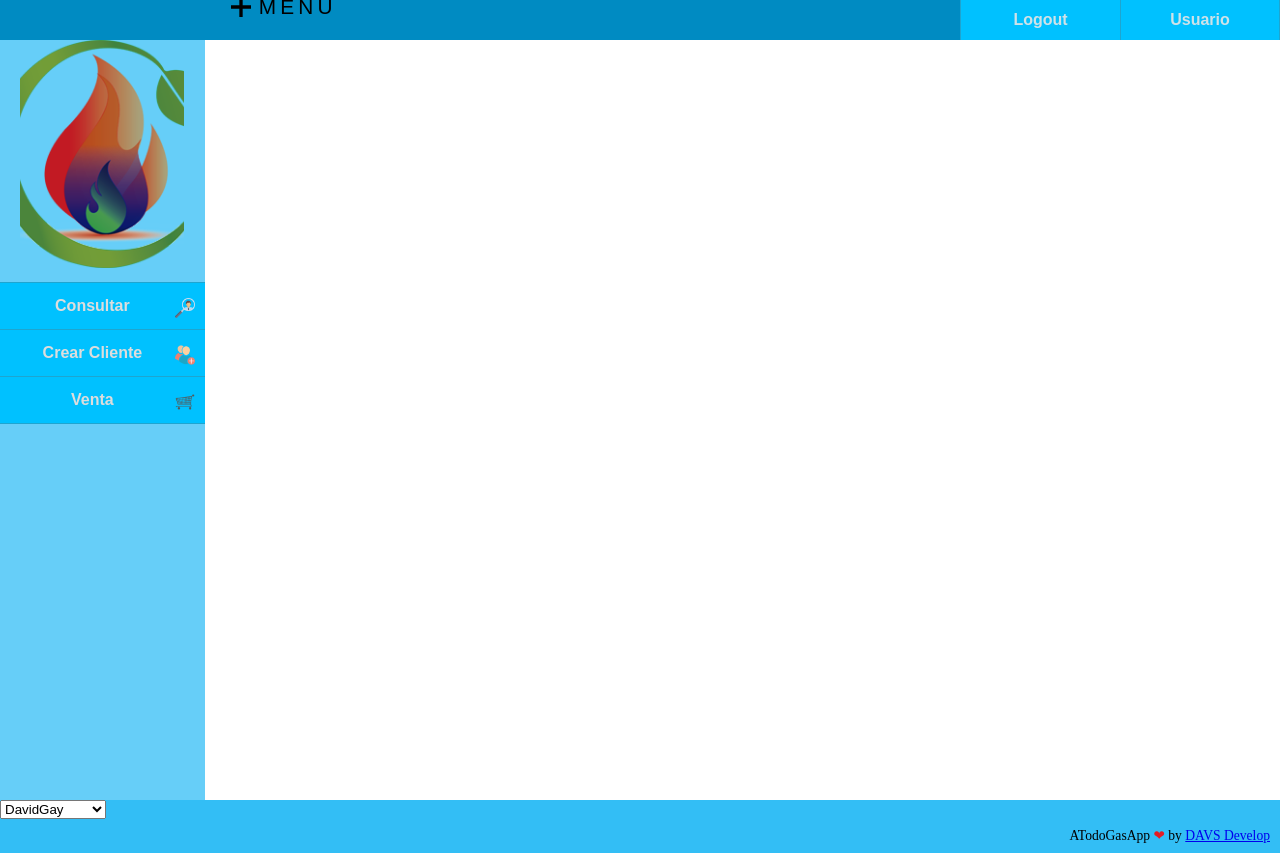
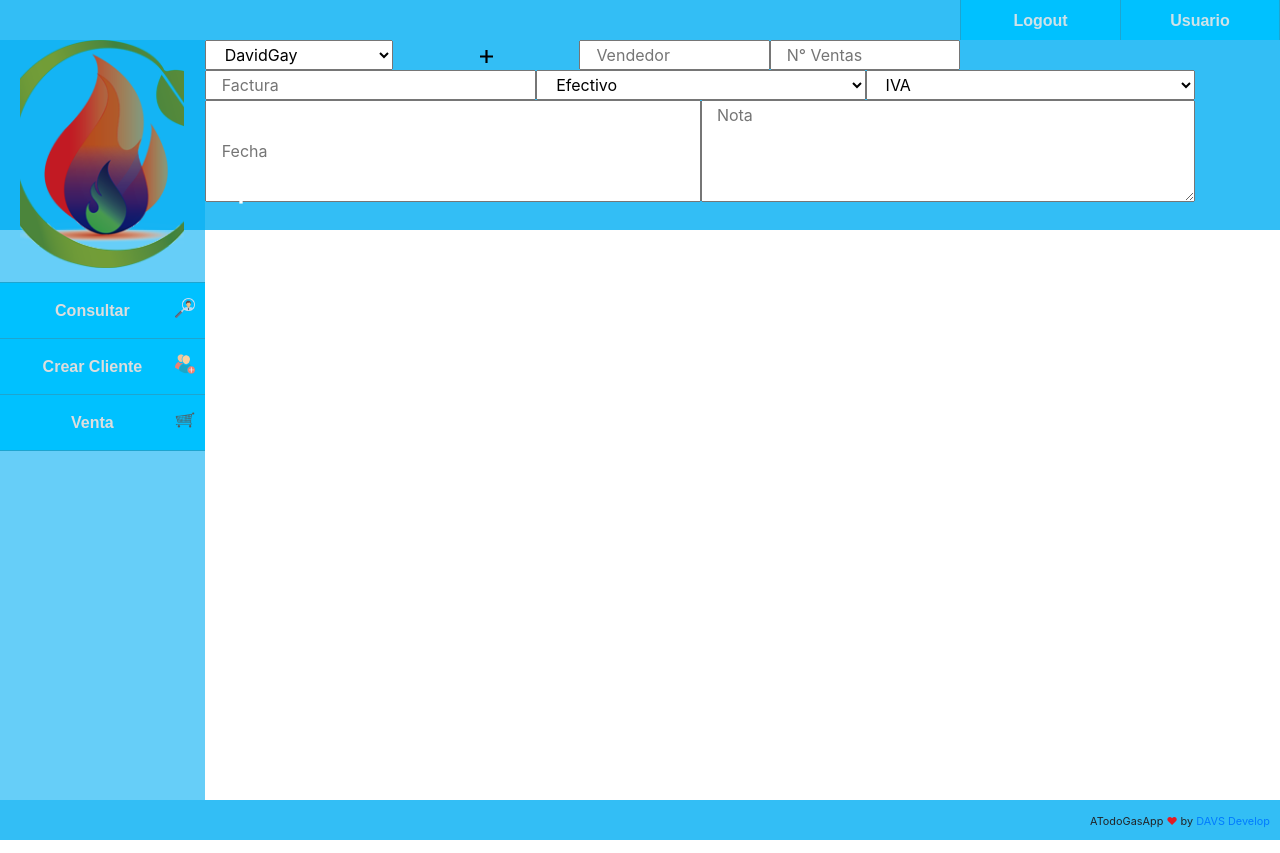
Before and after one commit to davidneitor185/ProyectoDS, a Django app: page /ATodoGasApp/ventas in a window 1280 px wide. Run offline with Django 3.2, Linux system fonts and the light colour scheme; some libraries are stand-ins or nearby versions.

Commit message:
Intento venta

```diff
--- /dev/null
+++ b/ATodoGasWeb/ATodoGasApp/static/ATodoGasApp/css/cs_Ventas.css
@@ -0,0 +1,97 @@
+
+.seccionArriba{
+background-color: rgba(0, 174, 243, .8);
+position: static;
+z-index: -1;
+width: 100%;
+height: 25%;
+
+
+
+}
+/*
+.seccionArriba .contenedorSec{
+    width: 100%;
+    height: 100%;
+    padding-top: 1%;
+
+
+
+}
+
+.separacion{
+    position: static;
+    display: grid;
+    width: 60%;
+
+}
+
+.textos{
+    width: 80%;
+    background-color: blanchedalmond;
+}
+
+.items{
+    display: grid;
+    grid-template-columns: 12% 12% 12%;
+    padding: 0.2em;
+    margin: 0.2em;
+    float: left;
+
+}
+.items2{
+    display: grid;
+    grid-template-columns: 12% 12% 12%;
+    padding: 0.2em;
+    margin: 0.2em;
+    float: left;
+}*/
+/*
+.contenedorSec  .clienteBto{
+    width: 12%;
+    height: 18%;
+
+    float: left;
+    margin-right: 5%;
+}
+
+
+.botonCliente{
+    margin-left: 2px;
+}
+
+.contenedorSec .camposTextoA{
+
+    display: grid;
+    grid-template-columns: 50% 50%;
+    gap:30%;
+    width: 25%;
+    height: 18%;
+
+
+}
+.contenedorSec  .camposTextoB{
+display: grid;
+grid-template-columns: 33% 33% 33%;
+gap: 30%;
+
+
+float: left;
+top: 30%;
+
+}
+.campoVenderdor{
+
+}
+*/
+.contenedorSec  .fechaNotas{
+    position: static;
+    width: 25%;
+    background-color: red;
+    float: right;
+    display: grid;
+    row-gap: 10%;
+    margin-right: 1.2%;
+
+
+}
--- a/ATodoGasWeb/ATodoGasApp/templates/ATodoGasApp/index.html
+++ b/ATodoGasWeb/ATodoGasApp/templates/ATodoGasApp/index.html
@@ -8,6 +8,7 @@
   <meta name="viewport" content="width=device-width, initial-scale=1.0">
   <title>Menu</title>
   <link rel="stylesheet" href="{% static 'ATodoGasApp/css/cs_Index.css' %}">
+  <link rel="stylesheet" href="https://stackpath.bootstrapcdn.com/bootstrap/4.5.3/css/bootstrap.min.css" integrity="sha384-TX8t27EcRE3e/ihU7zmQxVncDAy5uIKz4rEkgIXeMed4M0jlfIDPvg6uqKI2xXr2" crossorigin="anonymous">
 
 </head>
 
@@ -28,6 +29,7 @@
 
 
   <section id="Contenido">
+
     <div id="Contenedor" class="active" ;>
       <nav id="MenuLateral">
 
@@ -48,6 +50,10 @@
 
       </nav>
     </div>
+    <!------------Contenido Cambiante----------------->
+    {% block content %}
+
+    {% endblock %}
 
     <!--------- Boton Menu  ------------>
     <header class="page-header">
@@ -71,10 +77,6 @@
 
   <script src="{% static 'ATodoGasApp/js/js_Index.js' %}" charset="utf-8"></script>
 
-  <!------------Contenido Cambiante----------------->
-  {% block content %}
-
-  {% endblock %}
 
   <!------------ Footer  ----------------->
   <footer class="page-footer">
--- a/ATodoGasWeb/ATodoGasApp/templates/ATodoGasApp/ventas.html
+++ b/ATodoGasWeb/ATodoGasApp/templates/ATodoGasApp/ventas.html
@@ -5,15 +5,44 @@
 
 {% block content %}
 
+<link rel="stylesheet" href="{% static 'ATodoGasApp/css/cs_Ventas.css' %}">
+
 <section class = "seccionArriba">
-    <div class = "contenedorSec">
-        <div class = clienteBto>
-            <select class = "comboBoxCliente">
+    <div class = "container">
+        <div class ="row">
+
+            <select id = "comboBoxCliente" class="col">
                 <option value="1">DavidGay</option>
                 <option value="2">DavidMuyGay</option>
             </select>
-            <button class = "botonCliente"></button>
+            <button id = "botonCliente" class="col">
+            <svg width="13" height="13" viewBox="0 0 24 24">
+                <path d="M24 10h-10v-10h-4v10h-10v4h10v10h4v-10h10z" />
+              </svg></button>
+
+        <input type = "text" id = "campoVendedor" class="col" placeholder="Vendedor">
+        <input type = "text" id = "campo#Ventas" class="col" placeholder="N° Ventas">
+
         </div>
+        <div class ="row">
+        <input type = "text" id = "facturas" class = "col" placeholder="Factura">
+        <select id = "comboBoxFormaPago" class = "col">
+            <option value="1">Efectivo</option>
+            <option value="2">Tarjeta de Credito</option>
+        </select>
+        <select id = "comboBoxIva" class = "col">
+            <option value="1">IVA</option>
+            <option value="2">No IVA</option>
+        </select>
+        </div>
+
+
+        <div class = "row">
+            <input type = "text" class = "col" placeholder="Fecha">
+            <textarea class = "col align-self-end" rows="4" cols="12" placeholder="Nota"></textarea>
+        </div>
+
+
 
     </div>
 
```
